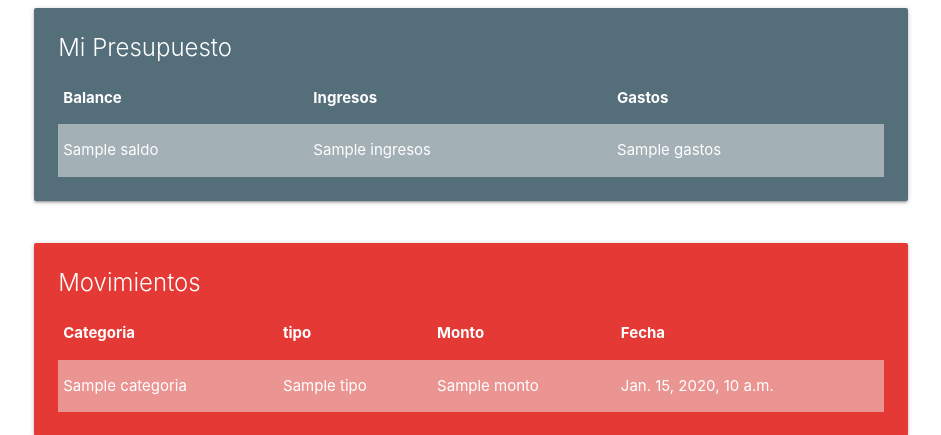
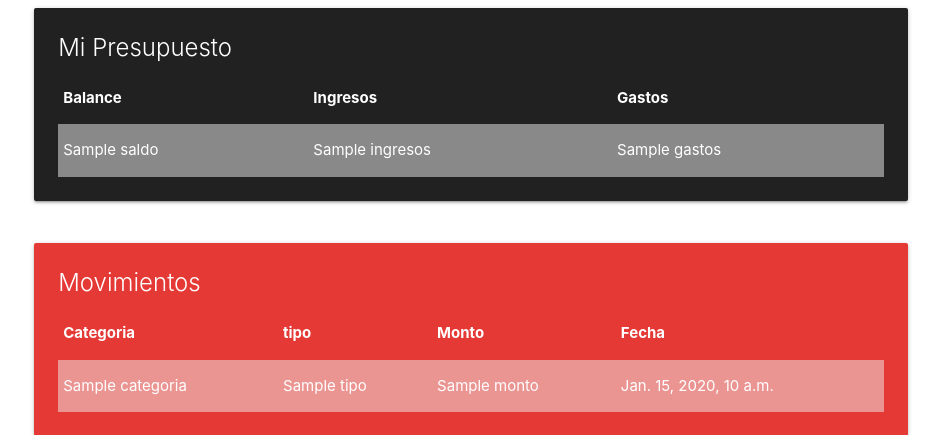
Before and after one commit to santy1446/proyecto, a Django app: template templates/home.html in a window 1280 px wide. Shown: the top 435 px of the page, without its empty margins (169-1110 px from the left). Run offline with Django 3.2, Linux system fonts and the light colour scheme; the template is opened without the code that fills it: most values are stand-ins (such as "Sample title", 1, 10 or a date in 2020).

Commit message:
cambio de color del home

```diff
--- a/templates/home.html
+++ b/templates/home.html
@@ -10,7 +10,7 @@
     <div class="container">
       <div class="row">
         <div class="col s12 m12">
-          <div class="card blue-grey darken-1">
+          <div class="card grey darken-4">
             <div class="card-content white-text">
               <span class="card-title">Mi Presupuesto</span>
               <table class="striped">
```
